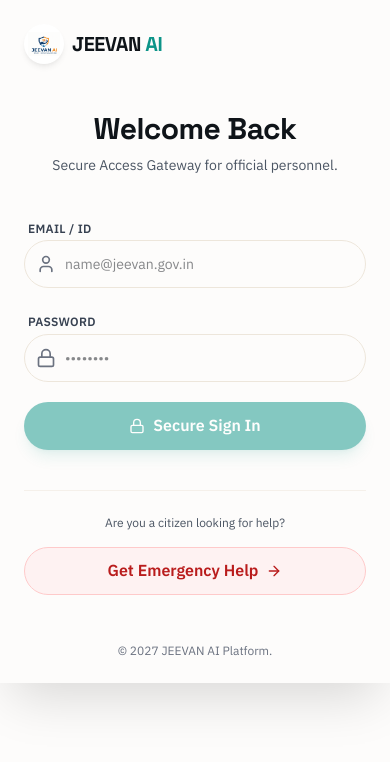
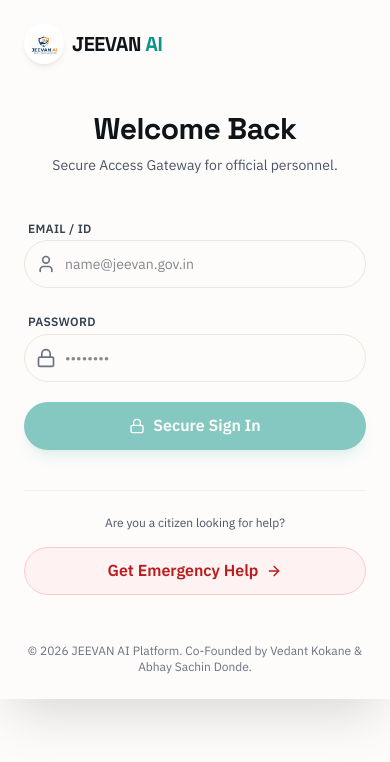
Before and after one commit to vedantkokane94-del/jeevan-ai, a Next.js app in the folder apps/web/: page /login in a window 390 px wide. Shown: the top 762 px of the page. Built offline with nearby package versions, Linux system fonts and the light colour scheme; no server answers.

Commit message:
feat: add founders branding to command dashboard and login page

```diff
--- a/apps/web/src/app/(command)/layout.tsx
+++ b/apps/web/src/app/(command)/layout.tsx
@@ -47,7 +47,8 @@ export default function CommandLayout({ children }: { children: React.ReactNode
           })}
         </nav>
 
-        <div className="p-4 border-t border-surface-border flex items-center justify-center lg:justify-between">
+        <div className="p-4 border-t border-surface-border flex flex-col gap-2">
+          <div className="flex items-center justify-between">
             <div className="hidden lg:flex items-center gap-2">
               <div className="w-8 h-8 rounded-full bg-ink-800 flex items-center justify-center text-xs font-bold text-ink-300">OP</div>
               <div>
@@ -59,6 +60,10 @@ export default function CommandLayout({ children }: { children: React.ReactNode
               <LogOut className="w-5 h-5" />
             </button>
           </div>
+          <div className="hidden lg:block text-[9px] text-ink-500 font-medium text-center border-t border-surface-border/40 pt-2">
+            Founders: Vedant Kokane &amp; Abhay Sachin Donde
+          </div>
+        </div>
       </aside>
 
       {/* Main Content */}
--- a/apps/web/src/app/(public)/login/page.tsx
+++ b/apps/web/src/app/(public)/login/page.tsx
@@ -118,7 +118,7 @@ export default function LoginPage() {
         </div>
 
         <p className="text-xs text-ink-300 text-center md:text-left">
-          &copy; 2027 JEEVAN AI Platform.
+          &copy; 2026 JEEVAN AI Platform. Co-Founded by Vedant Kokane &amp; Abhay Sachin Donde.
         </p>
       </div>
 
```
Lines whose indentation alone changed are shown as unchanged.
